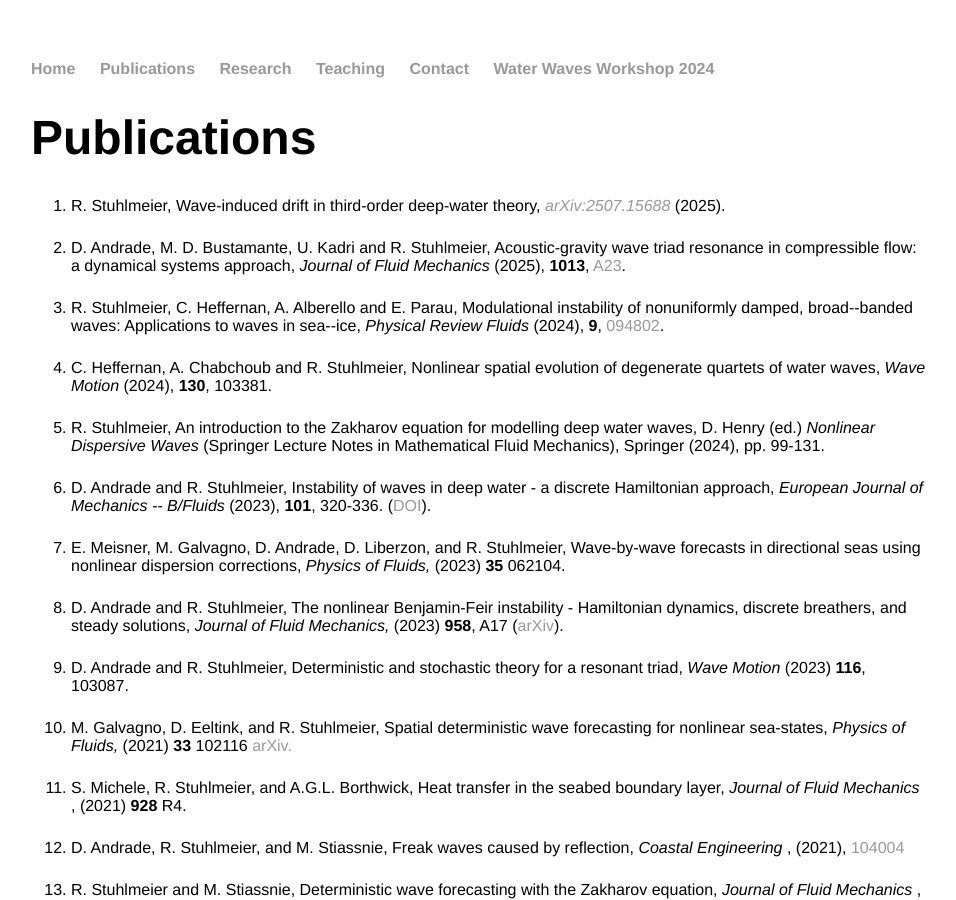
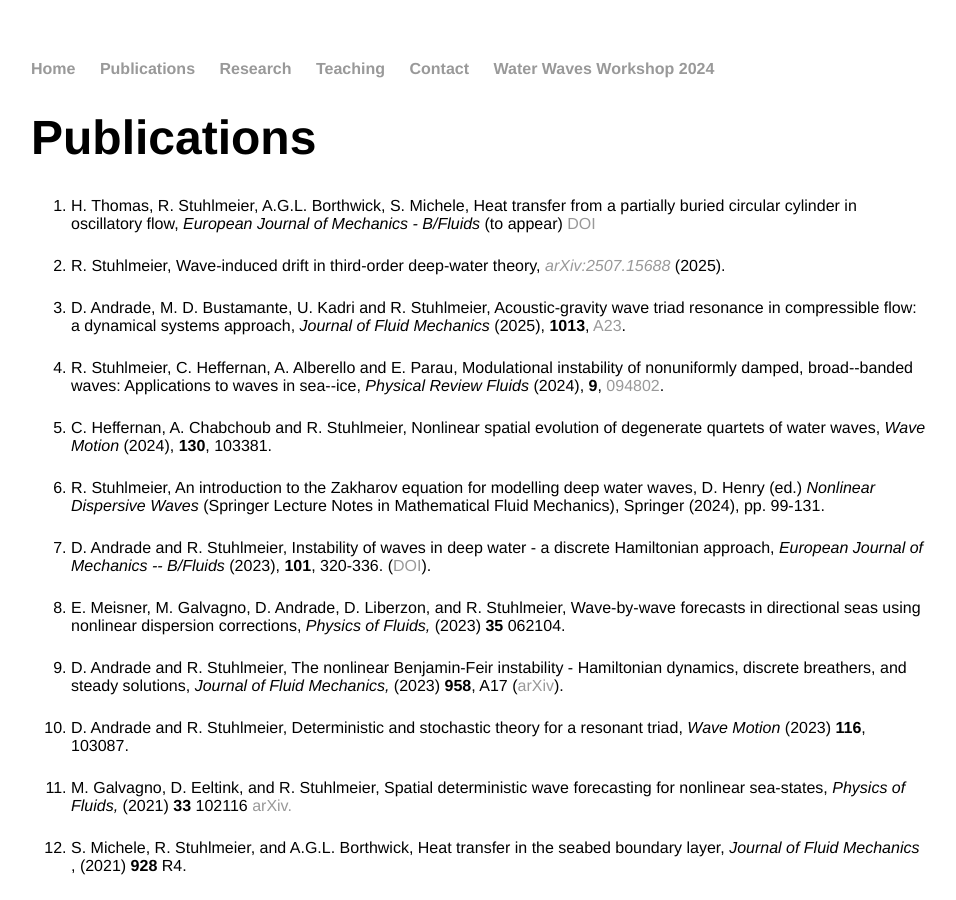
Before and after one commit to rstuhlmeier/rstuhlmeier.github.io, a Jekyll site: the page built from publications/index.html, in a window 1280 px wide and 900 px high. Shown: the whole window, without its empty margins (161-1117 px from the left). Built offline with Jekyll 4.4.1, drawn with Linux system fonts in a browser that asks for light colours.

Commit message:
Update index.html

```diff
--- a/publications/index.html
+++ b/publications/index.html
@@ -6,6 +6,8 @@
 
 <h1>Publications</h1>
 <ol>
+  <li>H. Thomas, R. Stuhlmeier, A.G.L. Borthwick, S. Michele, Heat transfer from a partially buried circular cylinder in oscillatory flow, <em>European Journal of Mechanics - B/Fluids</em> (to appear) <a href="https://doi.org/10.1016/j.euromechflu.2025.204384">DOI</a></li>
+  <p>
   <li>R. Stuhlmeier, Wave-induced drift in third-order deep-water theory, <em><a href="https://arxiv.org/abs/2507.15688">arXiv:2507.15688</a></em> (2025). </li>
   <p>
   <li>D. Andrade, M. D. Bustamante, U. Kadri and R. Stuhlmeier, Acoustic-gravity wave triad resonance in compressible flow: a dynamical systems approach, <em>Journal of Fluid Mechanics</em> (2025), <b>1013</b>, <a href="https://www.cambridge.org/core/journals/journal-of-fluid-mechanics/article/acousticgravity-wave-triad-resonance-in-compressible-flow-a-dynamical-systems-approach/88374455A7874A9A820BBFB4EAC96593">A23</a>. </li>
```
